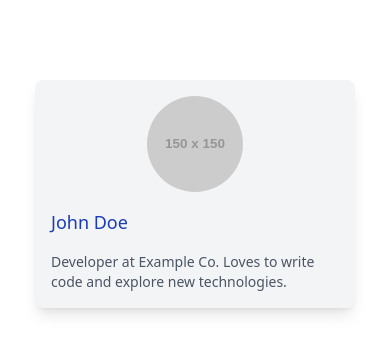
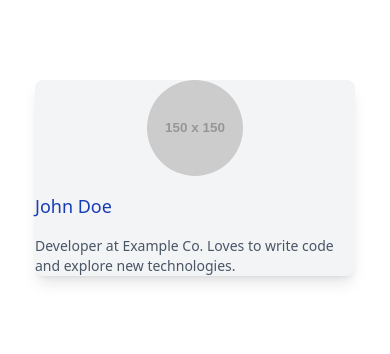
Before and after one commit to magongoamoses/alx-fe-reactjs, a React (Vite) app in the folder tailwind-react-integration/: page / in a window 390 px wide. Shown: the top 354 px of the page. Built offline with nearby package versions, Linux system fonts and the light colour scheme.

Commit message:
update UserProfile component for responsiveness for small screens

```diff
--- a/tailwind-react-integration/src/components/UserProfile.jsx
+++ b/tailwind-react-integration/src/components/UserProfile.jsx
@@ -1,6 +1,6 @@
 function UserProfile() {
     return (
-        <div className="bg-gray-100 max-w-xs mx-auto my-20 rounded-lg shadow-lg md:max-w-sm p-4 md:p-8">
+        <div className="bg-gray-100 max-w-xs mx-auto my-20 rounded-lg shadow-lg md:max-w-sm sm:p-4 md:p-8">
             <img src="https://via.placeholder.com/150" alt="User" className="rounded-full mx-auto w-24 h-24 md:w-36 md:h-36" />
             <h1 className="text-lg md:text-xl text-blue-800 my-4">John Doe</h1>
             <p className="text-gray-600 text-sm md:text-base">Developer at Example Co. Loves to write code and explore new technologies.</p>
```
